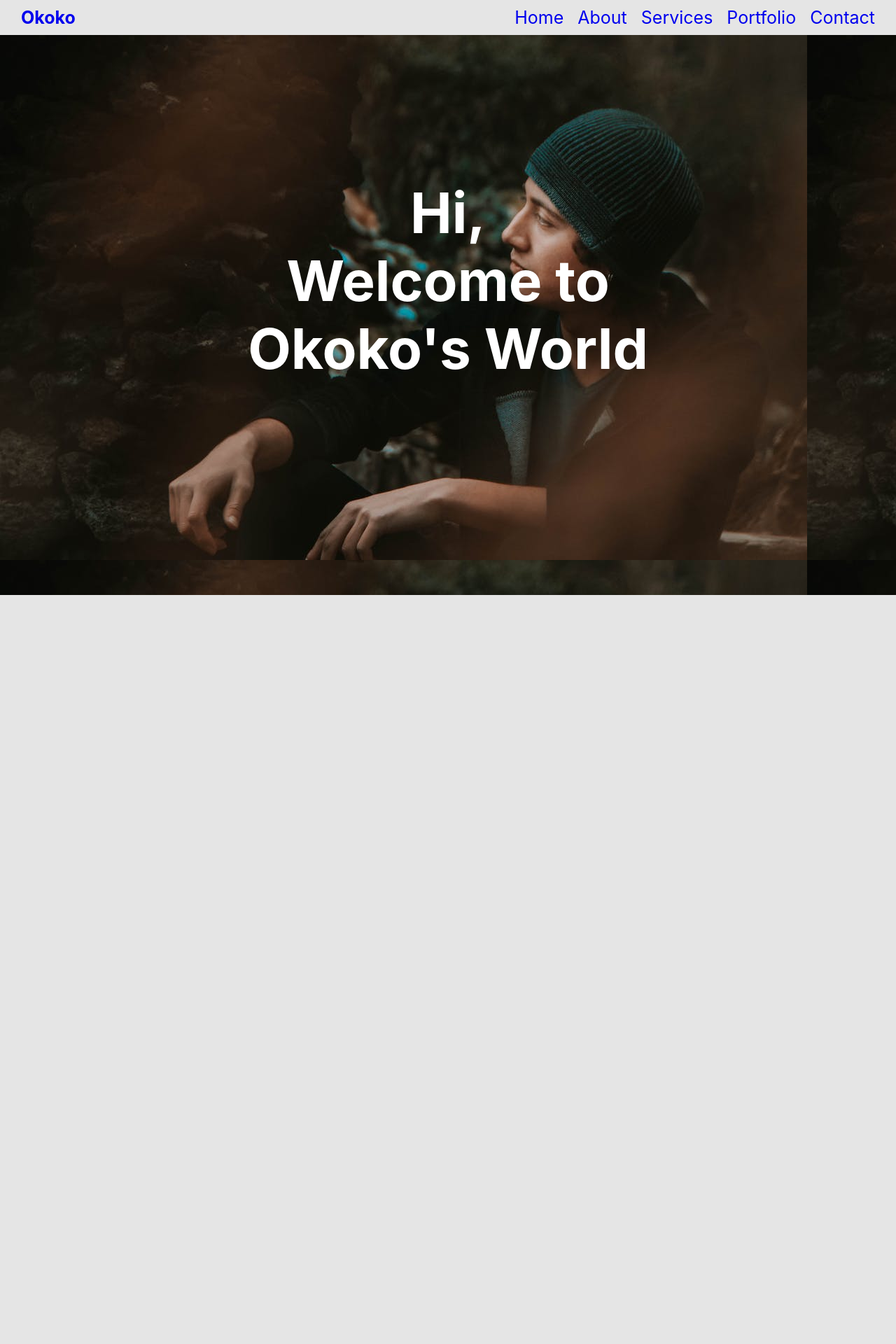
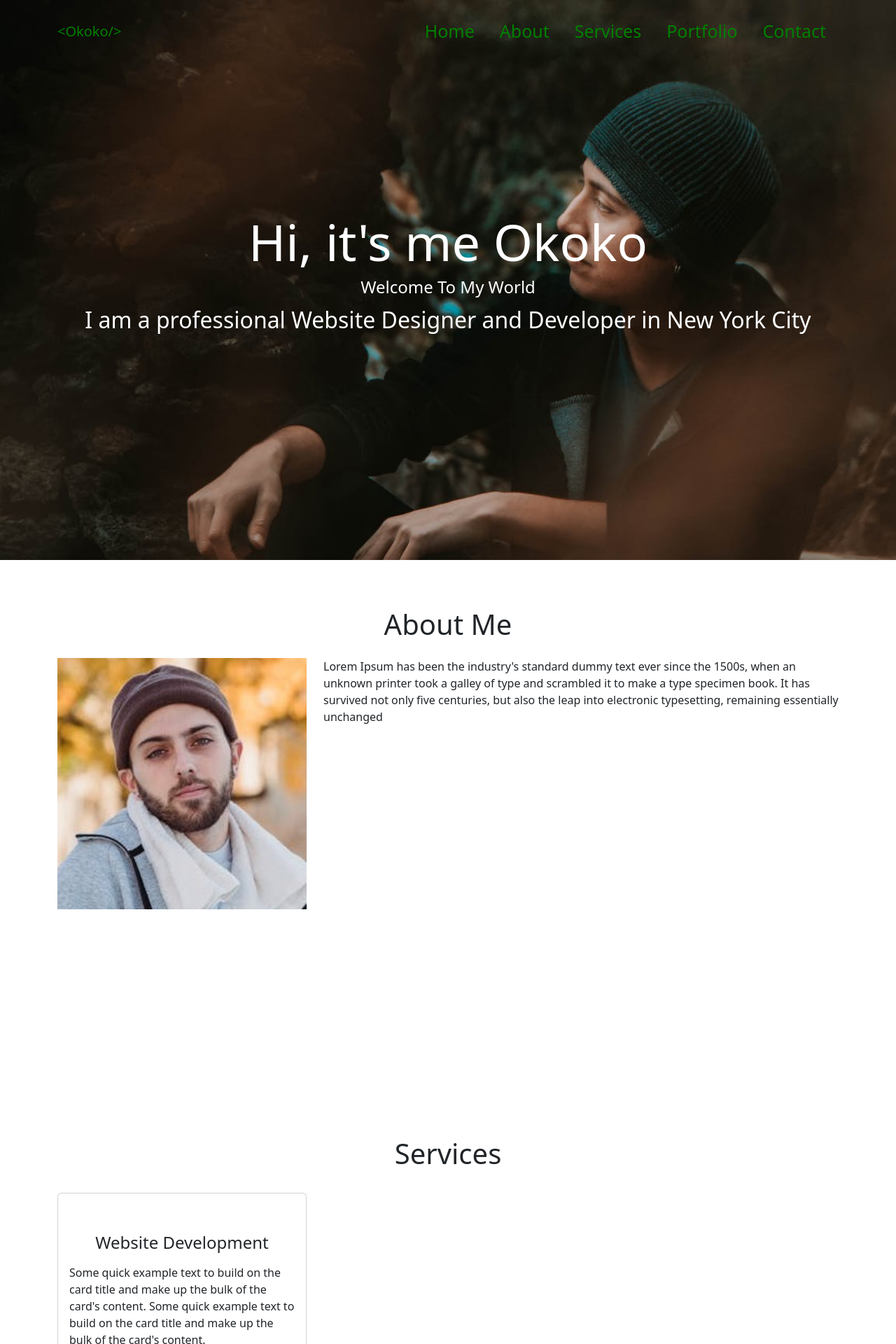
Before and after one commit to OkokoJnr/okoko, a React (Create React App) app: page / in a window 1280 px wide. Shown: the top 1920 px of the page at 70% size. Before the commit the page ends 850 px from the top, so only its background shows below. Built offline with nearby package versions, Linux system fonts and the light colour scheme.

Commit message:
My professional Portfolio. Text and images used serves as placeholder

```diff
--- a/package.json
+++ b/package.json
@@ -3,9 +3,13 @@
   "version": "0.1.0",
   "private": true,
   "dependencies": {
+    "@fortawesome/fontawesome-free": "^6.4.2",
+    "@fortawesome/free-brands-svg-icons": "^6.4.2",
+    "@fortawesome/react-fontawesome": "^0.2.0",
     "@testing-library/jest-dom": "^5.17.0",
     "@testing-library/react": "^13.4.0",
     "@testing-library/user-event": "^13.5.0",
+    "bootstrap": "^5.3.2",
     "react": "^18.2.0",
     "react-dom": "^18.2.0",
     "react-router-dom": "^6.17.0",
--- a/src/App.css
+++ b/src/App.css
@@ -1,6 +1,7 @@
 *{
   margin: 0;
   padding: 0;
+  box-sizing: border-box;
 }
 
 body{
@@ -27,11 +28,16 @@ ul{
   font-size: 25px;
 }
 
-a{
-  text-decoration: none;
+
+nav .nav-link{
+  color: #008000;
 }
-
-
+nav .nav-link:hover{
+  color: #008000;
+}
+.navbar-toggler-icon{
+  background-color: #008000;
+}
 /* Styling the Home Page */
 
 .home-page{
@@ -48,3 +54,87 @@ a{
   color: white;
   transform: translate(-50%, -50%); /*check hoq it works, observe what happens if i remove it. the h2 gets unresponsive horizontally*/
 }
+
+#about .container {
+  width: 100%;
+  height: 100vh;
+  margin-top: 30%;
+}
+
+/* about section image css */
+.imageAboutPage {
+  width: 100%;
+}
+
+#about .container h1{
+  margin: 20px;
+}
+
+/* hero background image */
+.bgimage {
+  height:100vh;
+  background: url('images/heroImage.jpeg');
+  background-size:cover;
+  position:relative;
+}
+/* text css above hero image*/
+.hero_title {
+  font-size: 4.5rem;
+}
+.hero_desc {
+  font-size: 2rem;
+}
+.hero-text {
+  text-align: center;
+  position: absolute;
+  top: 50%;
+  left: 50%;
+  transform: translate(-50%, -50%);
+  color: white;
+}
+
+/* services section css */
+.servicesText.card {
+  height: 280px;
+  cursor: pointer;
+}
+.servicesIcon {
+  font-size: 36px;
+  text-align: center;
+  width: 100%;
+}
+.card-title {
+  text-align: center;
+}
+.card:hover .servicesIcon {
+  color: #008000;
+}
+.servicesText:hover {
+  border: 1px solid #008000;
+}
+
+/* display background color black on navbar scroll */
+.navbarScroll.navbarDark {
+  background-color: black;
+}
+
+/* social media icons styling */
+.social-icons {
+  font-size: 36px;
+  cursor: pointer;
+}
+.social-icon:hover {
+  color: #008000;
+}
+.social-icon {
+  color: #000000;
+}
+/* footer styling */
+#footer {
+  background-color: #808080;
+  text-align: center;
+}
+
+.section-heading:hover{
+  color: #008000;
+}
--- a/src/App.js
+++ b/src/App.js
@@ -1,18 +1,23 @@
-import { BrowserRouter, Routes, Route } from 'react-router-dom';
-import './App.css';
-import NavBar from './Components/NavBar/NavBar';
+import React from 'react';
+import './App.css'
+import Navigation from './Components/NavBar/NavBar';
 import Home from './Components/pages/Home';
+import About from './Components/pages/About';
+import Services from './Components/pages/Services';
+import Portfolio from './Components/pages/Portfolio';
+import Contact from './Components/pages/Contact';
+import Footer from './Components/pages/Footer';
+
 function App() {
   return (
-    <div className="App">
-      <BrowserRouter>
-      <Routes>
-          <Route path='/' element={<NavBar/>}>
-              <Route index element={<Home/>}/>
-          </Route>
-      </Routes>
-
-        </BrowserRouter>
+    <div>
+      <Navigation />
+      <Home />
+      <About />
+      <Services />
+      <Portfolio />
+      <Contact />
+      <Footer />
     </div>
   );
 }
--- a/src/Components/NavBar/NavBar.js
+++ b/src/Components/NavBar/NavBar.js
@@ -1,34 +1,79 @@
-import React from 'react';
-import {  NavLink, Outlet } from 'react-router-dom';
+import { useEffect } from "react";
 
-function NavBar() {
+// Navigation component
+function Navigation() {
+
+ useEffect(()=>{
+ const handleScroll = ()=>{
+  const header = document.getElementById('navbar')
+  if(header){
+    var top = window.scrollY;
+    if(top>=100){
+      header.classList.add('navbarDark');
+    }else{
+      header.classList.remove('navbarDark');
+    }
+  }
+ }
+ //Adds scroll event listener when component mount
+  window.addEventListener('scroll', handleScroll)
+  //Remove event listener when component unmounts
+  return ()=>{
+    window.removeEventListener('scroll', handleScroll)
+  }
+
+ }
+ ,[]
+
+ )
+
   return (
-    <React.Fragment>
-            <div>
-      <nav className='navbar'>
-        <h2><NavLink to={'/'} className={`nav-item`}>Okoko</NavLink></h2>
-        <ul>
-          <li>
-            <NavLink to="/" className={`nav-item`}>Home</NavLink>
+    <nav className="navbar navbar-expand-lg fixed-top navbarScroll" id="navbar">
+      <div className="container">
+        <a href="#" className="navbar-brand nav-link">&lt;Okoko/&gt;</a>
+        <button
+          className="navbar-toggler"
+          type="button"
+          data-bs-toggle="collapse"
+          data-bs-target="#navbarSupportedContent"
+          aria-controls="navbarSupportedContent"
+          aria-expanded="false"
+          aria-label="Toggle navigation"
+        >
+          <span className="navbar-toggler-icon"></span>
+        </button>
+        <div className="collapse navbar-collapse" id="navbarSupportedContent">
+          <ul className="navbar-nav ms-auto">
+            <li className="nav-item active">
+              <a className="nav-link" href="#home">
+                Home
+              </a>
             </li>
-          <li>
-            <NavLink to="/about" className={`nav-item`}>About</NavLink>
+            <li className="nav-item">
+              <a className="nav-link" href="#about">
+                About
+              </a>
             </li>
-          <li>
-            <NavLink to="/services" className={`nav-item`}>Services</NavLink>
+            <li className="nav-item">
+              <a className="nav-link" href="#services">
+                Services
+              </a>
             </li>
-          <li>
-            <NavLink to="/portfolio" className={`nav-item`}>Portfolio</NavLink>
+            <li className="nav-item">
+              <a className="nav-link" href="#portfolio">
+                Portfolio
+              </a>
             </li>
-          <li>
-            <NavLink to="/contact" className={`nav-item`}>Contact</NavLink>
+            <li className="nav-item">
+              <a className="nav-link" href="#contact">
+                Contact
+              </a>
             </li>
           </ul>
+        </div>
+      </div>
     </nav>
-    </div>
-    <Outlet/>
-    </React.Fragment>
   );
 }
 
-export default NavBar;
+export default Navigation
--- /dev/null
+++ b/src/Components/pages/About.js
@@ -0,0 +1,28 @@
+import React from 'react'
+import aboutMe from '../../images/about.jpeg'
+function About() {
+
+
+  return (
+    <div>
+
+    <section id="about">
+        <div class="container mt-4 pt-4">
+            <h1 class="text-center section-heading">About Me</h1>
+            <div class="row mt-4">
+                <div class="col-lg-4">
+                    <img src={aboutMe} class= "imageAboutPage" alt=""/>
+                </div>
+                <div class="col-lg-8">
+                    <p> Lorem Ipsum has been the industry's standard dummy text ever since the 1500s, when an unknown printer took a galley of type and scrambled it to make a type specimen book. It has survived not only five centuries, but also the leap into electronic typesetting, remaining essentially unchanged
+
+                    </p>
+                </div>
+            </div>
+        </div>
+    </section>
+    </div>
+  )
+}
+
+export default About
--- /dev/null
+++ b/src/Components/pages/Contact.js
@@ -0,0 +1,26 @@
+
+// Contact section component
+function Contact() {
+    return (
+      <section id="contact">
+        <div className="container mt-3 contactContent">
+          <h1 className="text-center section-heading">Contact Me</h1>
+          <div class="row mt-4">
+                <div class="col-lg-6">
+                    <form>
+                        <input type="text" class="form-control form-control-lg" placeholder="Name"/>
+                        <input type="email" class="form-control mt-3" placeholder="Email"/>
+                        <input type="text" class="form-control mt-3" placeholder="Subject"/>
+                        <div class="mb-3 mt-3">
+                            <textarea class="form-control" rows="5" id="comment" name="text" placeholder="Project Details"></textarea>
+                        </div>
+                    </form>
+                    <button type="button" class="btn btn-success mt-3">Contact Me</button>
+                </div>
+            </div>
+        </div>
+      </section>
+    );
+  }
+
+  export default Contact
--- /dev/null
+++ b/src/Components/pages/Footer.js
@@ -0,0 +1,22 @@
+import '@fortawesome/fontawesome-free/css/all.min.css';
+import { faFacebook, faGithub, faLinkedin, faTwitter } from '@fortawesome/free-brands-svg-icons';
+import { FontAwesomeIcon } from '@fortawesome/react-fontawesome';
+
+// Footer component
+function Footer() {
+    return (
+        <footer id="footer">
+            <div className="container-fluid">
+                <div className="social-icons mt-4">
+                    <div class="social-icons mt-4">
+                        <a href="https://www.github.com/" target="_blank"><i className='social-icon'><FontAwesomeIcon icon={faGithub} /></i></a>
+                        <a href="https://www.linkedin.com/" target="_blank"><i className='social-icon'><FontAwesomeIcon icon={faLinkedin} /></i></a>
+                        <a href="https://www.twitter.com/" target="_blank"><i className='social-icon'><FontAwesomeIcon icon={faTwitter} /></i></a>
+                    </div>
+                </div>
+            </div>
+        </footer>
+    );
+  }
+
+  export default Footer
--- a/src/Components/pages/Home.js
+++ b/src/Components/pages/Home.js
@@ -1,11 +1,17 @@
-import React from 'react'
-
 function Home() {
   return (
-    <div className='home-page'>
-      <h2>Hi, <br/> Welcome to Okoko's World</h2>
-    </div>
-  )
+    <section className="bgimage" id="home">
+      <div className="container-fluid">
+        <div className="row">
+          <div className="col-lg-12 col-md-12 col-sm-12 col-xs-12 hero-text">
+            <h2 className="hero_title">Hi, it's me Okoko</h2>
+            <h4>Welcome To My World</h4>
+            <p className="hero_desc">I am a professional Website Designer and Developer in New York City</p>
+          </div>
+        </div>
+      </div>
+    </section>
+  );
 }
 
-export default Home
+export default  Home
--- /dev/null
+++ b/src/Components/pages/Portfolio.js
@@ -0,0 +1,29 @@
+import React from "react";
+
+// Portfolio section component
+function Portfolio() {
+    return (
+      <section id="portfolio">
+        <div className="container mt-3">
+          <h1 className="text-center section-heading">Portfolio</h1>
+            <div className="row">
+                <div className="col-lg-4 mt-4">
+                    <div className="card">
+                        <img className="card-img-top" src="images/portfolioImage1.jpg" alt="Card image"/>
+                        <div className="card-body">
+                            <h4 className="card-title">YouTube Clone</h4>
+                            <p className="card-text">Lorem Ipsum is simply dummy text of the printing and typesetting industry.</p>
+                            <div className="text-center">
+                                <a href="#" className="btn btn-success">Link</a>
+                            </div>
+                        </div>
+                    </div>
+                </div>
+            </div>
+            <br/>
+        </div>
+      </section>
+    );
+  }
+
+  export default Portfolio;
--- /dev/null
+++ b/src/Components/pages/Services.js
@@ -0,0 +1,27 @@
+// Services section component
+function Services() {
+    return (
+      <section id="services">
+        <div className="container">
+          <h1 className="text-center section-heading">Services</h1>
+          <div className="row">
+                <div className="col-lg-4 mt-4">
+                    <div className="card servicesText">
+                        <div className="card-body">
+                            <i className={`fas servicesIcon`} ></i>
+                            <h4 className="card-title mt-3">Website Development</h4>
+                            <p className="card-text mt-3">Some quick example text to build on the card title and make up the bulk of the card's content.
+                                Some quick example text to build on the card title and make up the bulk of the card's content.
+                            </p>
+                        </div>
+                    </div>
+                </div>
+
+            </div>
+        </div>
+    </section>
+
+    );
+  }
+
+  export default  Services
--- a/src/index.js
+++ b/src/index.js
@@ -3,6 +3,9 @@ import ReactDOM from 'react-dom/client';
 import './index.css';
 import App from './App';
 import reportWebVitals from './reportWebVitals';
+import 'bootstrap/dist/css/bootstrap.css';
+import 'bootstrap/dist/js/bootstrap.bundle.min.js';
+
 
 const root = ReactDOM.createRoot(document.getElementById('root'));
 root.render(
```
Also changed, not shown: 1 other file (tests, documents, lock files or other folders). Lines whose indentation alone changed are shown as unchanged.
